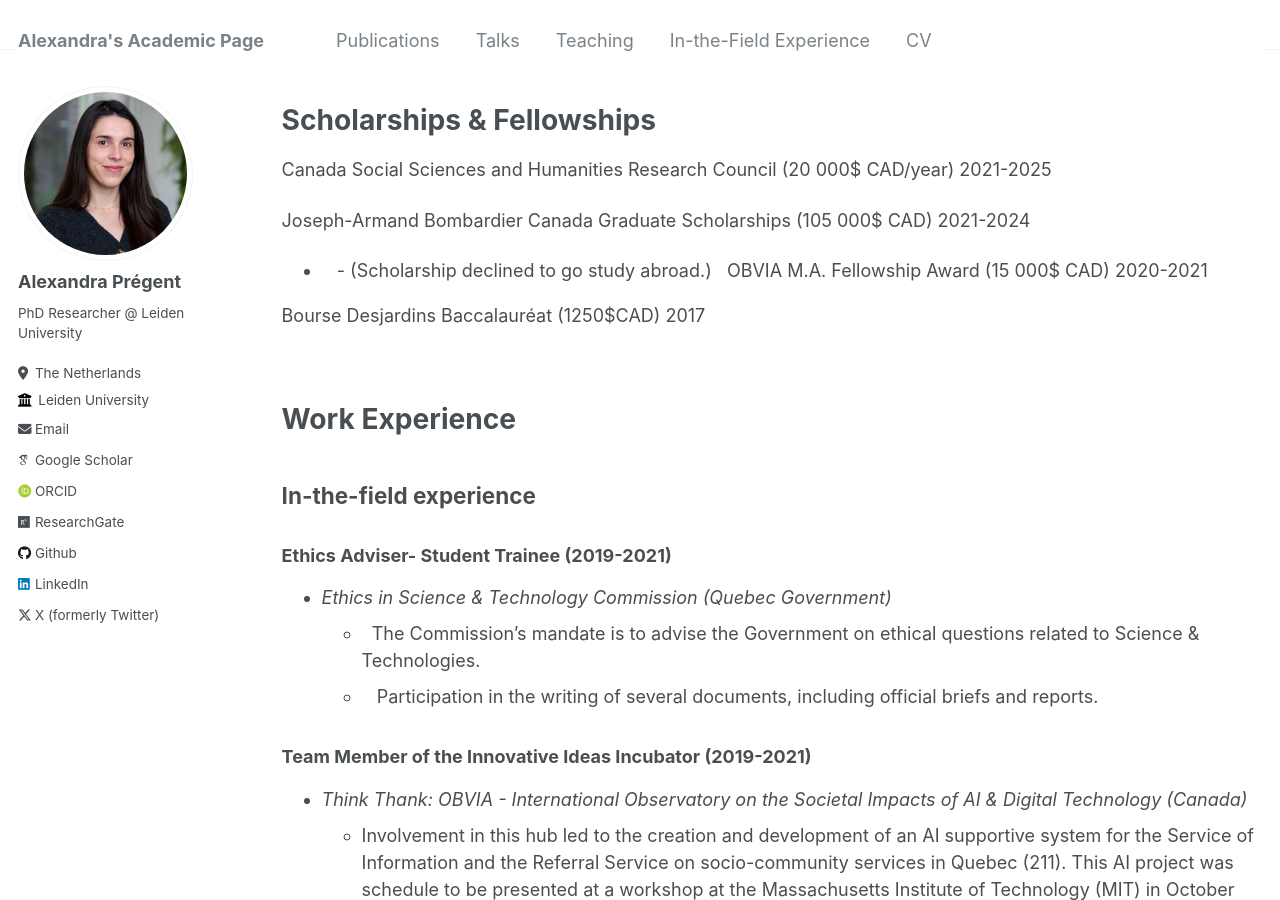
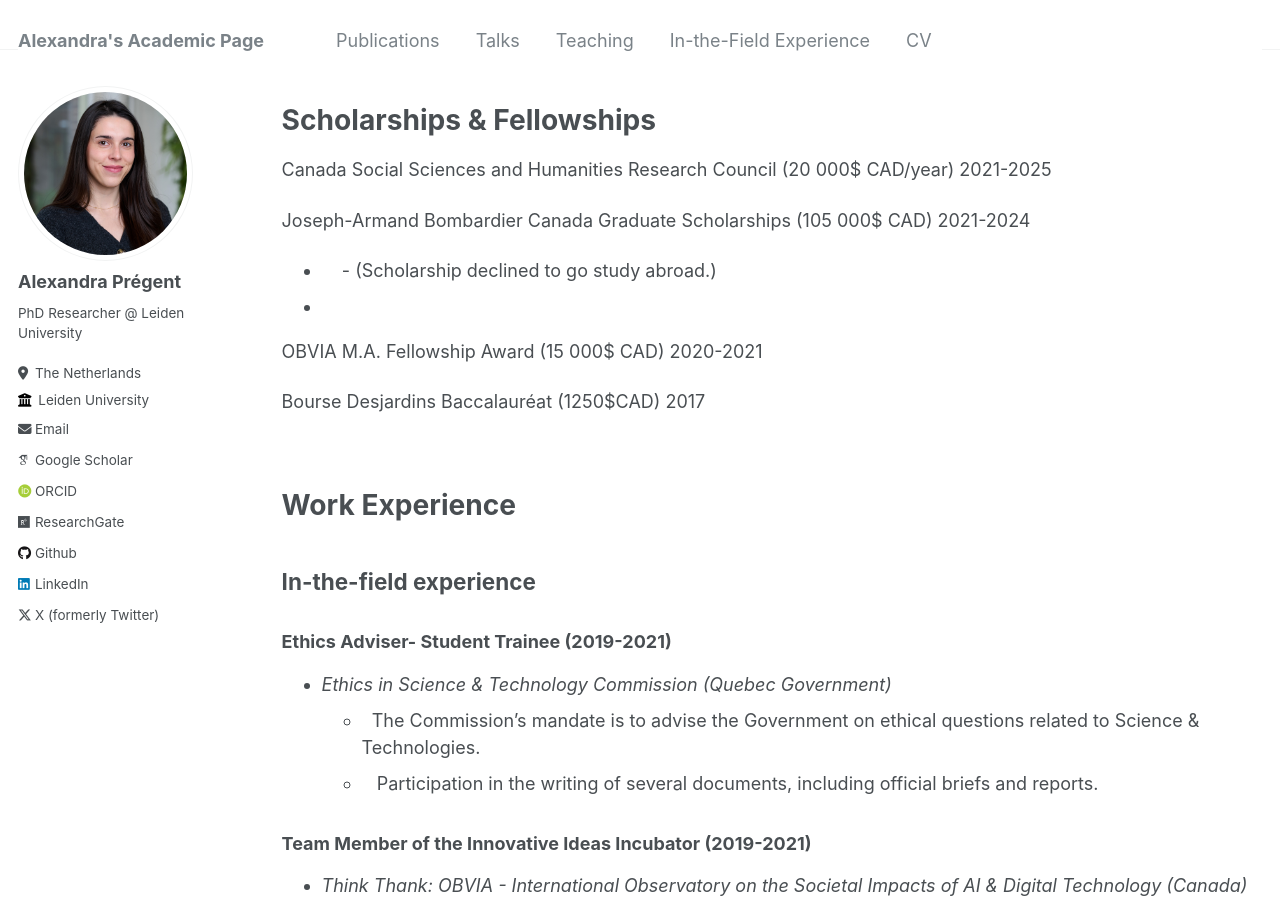
Before and after one commit to AlexandraPregent/AlexandraPregent.github.io, a Jekyll site: the page built from _pages/cv.md, in a window 1280 px wide and 900 px high, scrolled down 300 px. Built offline with Jekyll 4.4.1, drawn with Linux system fonts in a browser that asks for light colours; some web fonts are replaced.

Commit message:
Update cv.md

```diff
--- a/_pages/cv.md
+++ b/_pages/cv.md
@@ -30,8 +30,9 @@ B.A. in Philosophy & French Literature, 2016-2019
 Canada Social Sciences and Humanities Research Council (20 000$ CAD/year) 2021-2025
 
 Joseph-Armand Bombardier Canada Graduate Scholarships (105 000$ CAD) 2021-2024
-* &nbsp;&nbsp; - (Scholarship declined to go study abroad.)
-&nbsp;
+* &nbsp; &nbsp; - (Scholarship declined to go study abroad.)
+* &nbsp;
+
 OBVIA M.A. Fellowship Award (15 000$ CAD) 2020-2021
 
 Bourse Desjardins Baccalauréat (1250$CAD) 2017
```
